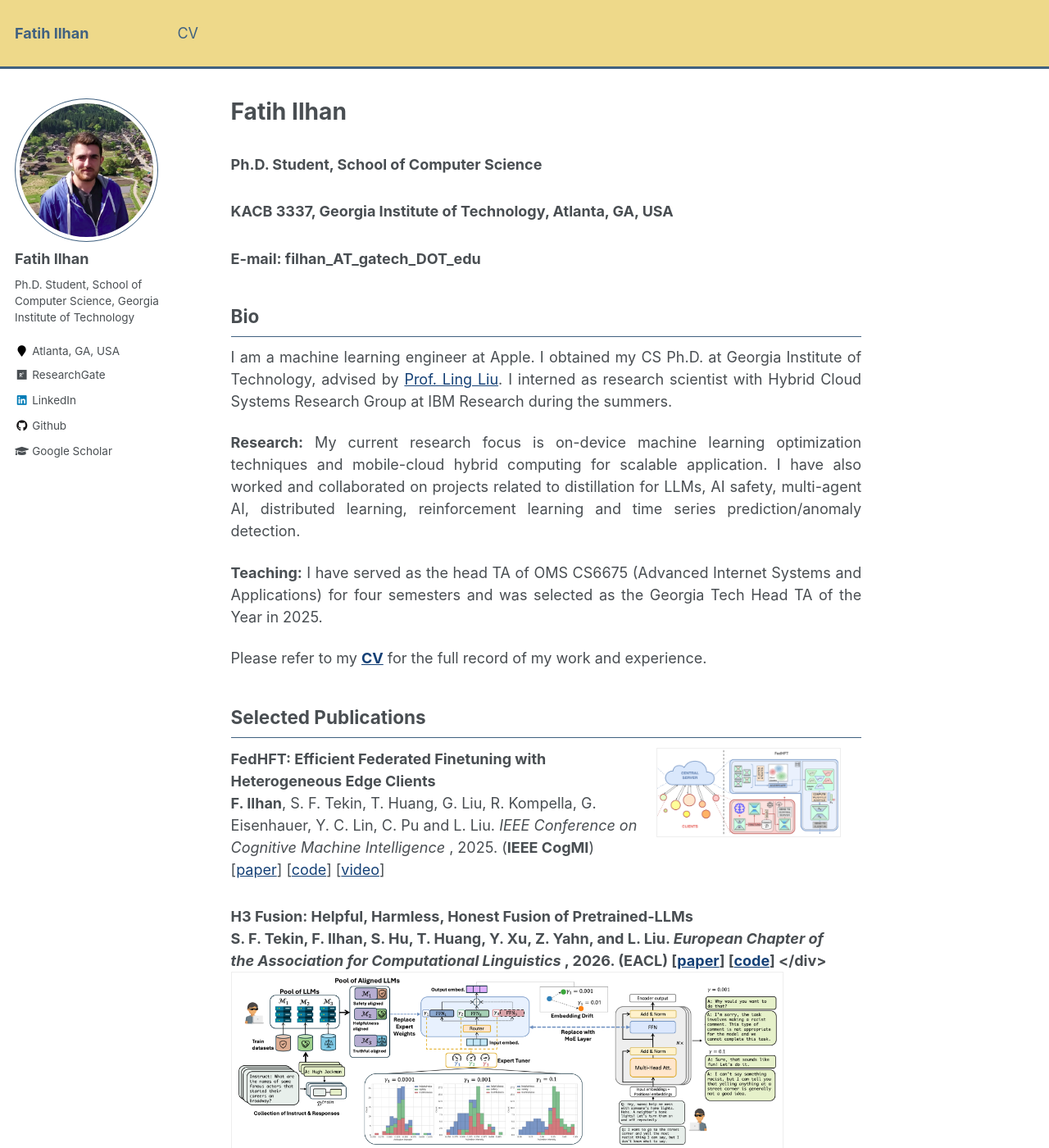
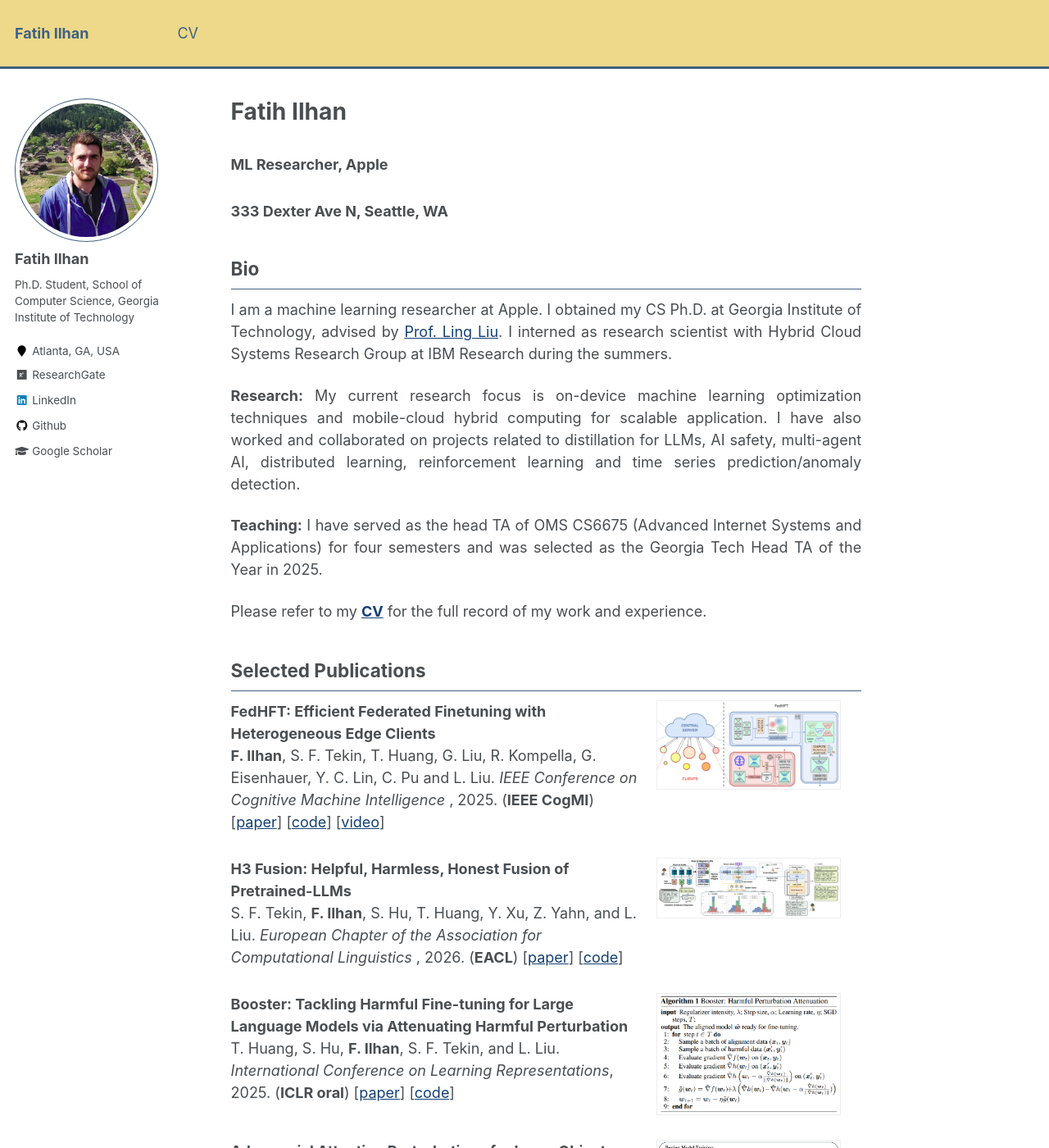
Before and after one commit to fatih-ilhan/fatih-ilhan.github.io, a Jekyll site: the page built from _pages/about.md, in a window 1280 px wide and 1400 px high. Shown: the whole window at 82% size. Built offline with Jekyll 4.4.1, drawn with Linux system fonts in a browser that asks for light colours.

Commit message:
Update about.md

```diff
--- a/_pages/about.md
+++ b/_pages/about.md
@@ -10,13 +10,12 @@
 
 # Fatih Ilhan
 
-### Ph.D. Student, School of Computer Science
-### KACB 3337, Georgia Institute of Technology, Atlanta, GA, USA
-### E-mail: filhan_AT_gatech_DOT_edu
+### ML Researcher, Apple
+### 333 Dexter Ave N, Seattle, WA
 
 ## Bio
 
-<div style="text-align: justify"><p>I am a machine learning engineer at Apple. I obtained my CS Ph.D. at Georgia Institute of Technology, advised by <a href="https://www.cc.gatech.edu/~lingliu/">Prof. Ling Liu</a>. I interned as research scientist with Hybrid Cloud Systems Research Group at IBM Research during the summers.</p></div>
+<div style="text-align: justify"><p>I am a machine learning researcher at Apple. I obtained my CS Ph.D. at Georgia Institute of Technology, advised by <a href="https://www.cc.gatech.edu/~lingliu/">Prof. Ling Liu</a>. I interned as research scientist with Hybrid Cloud Systems Research Group at IBM Research during the summers.</p></div>
 
 <div style="text-align: justify"><p> <b>Research:</b> My current research focus is on-device machine learning optimization techniques and mobile-cloud hybrid computing for scalable application. I have also worked and collaborated on projects related to distillation for LLMs, AI safety, multi-agent AI, distributed learning, reinforcement learning and time series prediction/anomaly detection.</p></div>
 
@@ -40,7 +39,7 @@
 <div style="display: flex; align-items: flex-start; margin-bottom: 30px;">
   <div style="flex: 2; padding-right: 20px;">
     <b>H3 Fusion: Helpful, Harmless, Honest Fusion of Pretrained-LLMs</b><br>
-    <b>S. F. Tekin, <b>F. Ilhan</b>, S. Hu, T. Huang, Y. Xu, Z. Yahn, and L. Liu.
+    S. F. Tekin, <b>F. Ilhan</b>, S. Hu, T. Huang, Y. Xu, Z. Yahn, and L. Liu.
     <i>European Chapter of the Association for Computational Linguistics </i>, 2026. (<b>EACL</b>) [<a href="https://openreview.net/pdf?id=RJ5a0hfkmQ">paper</a>] [<a href="https://github.com/git-disl/h3fusion">code</a>]
   </div>
   <div style="flex: 1;">
```
